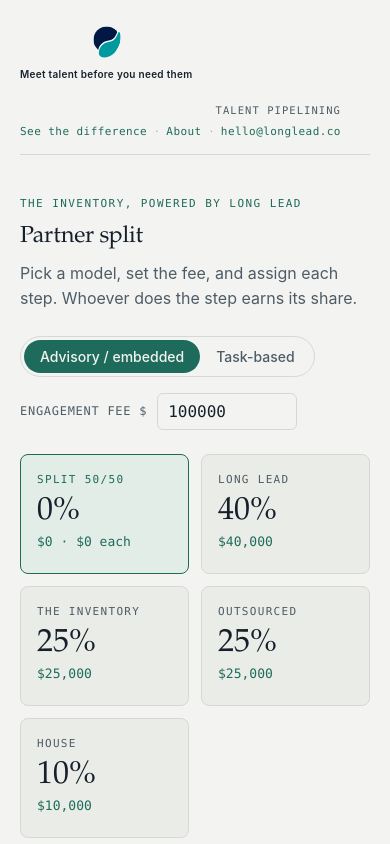
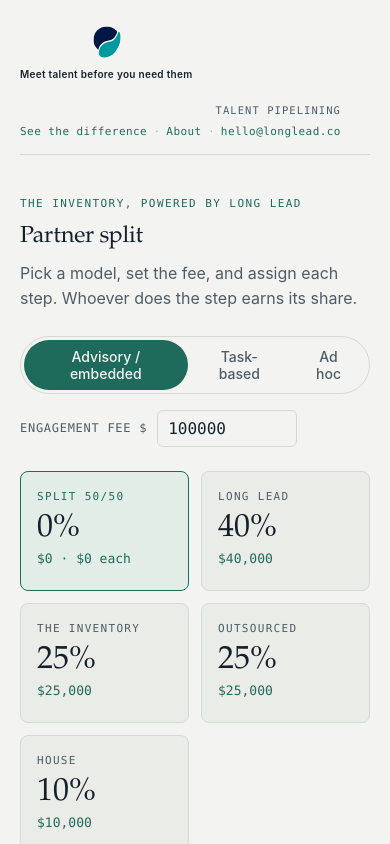
Before and after one commit to CocoLee120x2/longlead.co, a plain HTML site: page split.html in a window 390 px wide. Both pictures are taken after a click on the button "Advisory / embedded". Shown: the top 844 px of the page. Drawn offline with Linux system fonts and the light colour scheme.

Commit message:
Add ad hoc model to partner split
Co-Authored-By: Claude Opus 5.5 <noreply@anthropic.com>
Claude-Session: https://claude.ai/code/session_01G9M5qZbTwwsHjysVdwuDTn

```diff
--- a/split.html
+++ b/split.html
@@ -136,6 +136,10 @@
   .sp-row{display:grid;grid-template-columns:28px minmax(0,1fr) 180px 48px 170px;gap:14px;align-items:center;padding:12px 0;border-bottom:1px solid var(--rule);font-size:15px}
   .sp-row.h{font-family:var(--mono);font-size:11px;letter-spacing:.12em;text-transform:uppercase;color:var(--ink-soft);border-bottom:1px solid var(--ink)}
   .sp-row .n{font-family:var(--mono);font-size:12px;color:var(--ink-soft)}
+  .sp-row input[type=checkbox]{width:16px;height:16px;accent-color:var(--accent);margin:0}
+  .sp-row.off > span:not(.n), .sp-row.off .p{opacity:.4}
+  .sp-row.off input[type=range], .sp-row.off select{opacity:.4;pointer-events:none}
+  .sp-note{font-size:14px;color:var(--ink-soft);margin-top:-8px}
   .sp-row .p{font-family:var(--mono);font-size:14px;text-align:right}
   .sp-row input[type=range]{width:100%;accent-color:var(--accent)}
   .sp-row select{font:14px var(--sans);padding:6px 8px;border:1px solid var(--rule);border-radius:6px;background:var(--paper);color:var(--ink)}
@@ -183,11 +187,13 @@
           <div class="sp-tog">
             <button id="b1" class="on" type="button">Advisory / embedded</button>
             <button id="b2" type="button">Task-based</button>
+            <button id="b3" type="button">Ad hoc</button>
           </div>
           <label class="sp-fee">Engagement fee $ <input id="fee" type="number" value="100000" step="1000" min="0"></label>
         </div>
         <div class="sp-cards" id="cards"></div>
         <div class="sp-warn" id="warn"></div>
+        <p class="sp-note" id="note" hidden>Check the tasks this client needs, then set each share and owner. Unchecked tasks count as 0%.</p>
         <div>
           <div class="sp-row h"><span>#</span><span>Step</span><span>Share</span><span></span><span>Owner</span></div>
           <div id="rows"></div>
@@ -246,12 +252,30 @@
       ["Submission and bench delivery", 10, LL],
       ["Account management and renewal", 10, TI],
       ["House: overhead, BD, discretionary", 10, "House"]
+    ],
+    3: [
+      ["Lead generation and intro", 5, TI, false],
+      ["Discovery and needs assessment", 5, TI, false],
+      ["Proposal, pricing and close", 5, TI, false],
+      ["Kickoff and intake", 5, LL, false],
+      ["Calibration", 5, LL, false],
+      ["Hiring strategy and process design", 5, LL, false],
+      ["Hiring manager and interviewer coaching", 5, LL, false],
+      ["Embedded support", 5, LL, false],
+      ["Sourcing", 5, LL, false],
+      ["Questionnaire vetting", 5, LL, false],
+      ["Video screening", 5, LL, false],
+      ["Submission and bench delivery", 5, LL, false],
+      ["Reporting and recaps", 5, LL, false],
+      ["Account management, renewal and expansion", 5, TI, false],
+      ["House: overhead, BD, discretionary", 10, "House", true]
     ]
   };
 
   var model = 1;
   function clone(m) { return DEF[m].map(function (r) { return r.slice(); }); }
-  var state = { 1: clone(1), 2: clone(2) };
+  var state = { 1: clone(1), 2: clone(2), 3: clone(3) };
+  function isOn(r) { return r[3] !== false; }
   function $(id) { return document.getElementById(id); }
   function fmt(n) { return "$" + Math.round(n).toLocaleString("en-US"); }
   function pf(n) { return (Math.round(n * 10) / 10) + "%"; }
@@ -260,6 +284,7 @@
     var fee = Math.max(0, +$("fee").value || 0), give = $("give").checked, t = {}, sum = 0, joint = 0;
     PARTIES.forEach(function (o) { t[o] = 0; });
     state[model].forEach(function (r) {
+      if (!isOn(r)) return;
       sum += r[1];
       var o = r[2];
       if (give && o === "House") o = TI;
@@ -283,7 +308,10 @@
 
   function build() {
     $("rows").innerHTML = state[model].map(function (r, i) {
-      return '<div class="sp-row"><span class="n">' + String(i + 1).padStart(2, "0") + "</span><span>" + r[0] +
+      var lead = model === 3
+        ? '<span class="n"><input type="checkbox" data-c="' + i + '"' + (isOn(r) ? " checked" : "") + ' aria-label="Include ' + r[0] + '"></span>'
+        : '<span class="n">' + String(i + 1).padStart(2, "0") + "</span>";
+      return '<div class="sp-row' + (isOn(r) ? "" : " off") + '">' + lead + "<span>" + r[0] +
         '</span><input type="range" min="0" max="40" step="5" value="' + r[1] + '" data-i="' + i + '" aria-label="' + r[0] + ' share">' +
         '<span class="p" id="p' + i + '">' + r[1] + '%</span><select data-o="' + i + '" aria-label="' + r[0] + ' owner">' +
         OWN.map(function (o) { return "<option" + (o === r[2] ? " selected" : "") + ">" + o + "</option>"; }).join("") +
@@ -303,6 +331,14 @@
         calc();
       });
     });
+    document.querySelectorAll("#rows input[type=checkbox]").forEach(function (el) {
+      el.addEventListener("change", function (e) {
+        var i = +e.target.dataset.c;
+        state[model][i][3] = e.target.checked;
+        e.target.closest(".sp-row").classList.toggle("off", !e.target.checked);
+        calc();
+      });
+    });
     calc();
   }
 
@@ -310,11 +346,14 @@
     model = m;
     $("b1").classList.toggle("on", m === 1);
     $("b2").classList.toggle("on", m === 2);
+    $("b3").classList.toggle("on", m === 3);
+    $("note").hidden = m !== 3;
     build();
   }
 
   $("b1").addEventListener("click", function () { pick(1); });
   $("b2").addEventListener("click", function () { pick(2); });
+  $("b3").addEventListener("click", function () { pick(3); });
   $("fee").addEventListener("input", calc);
   $("give").addEventListener("change", calc);
   $("reset").addEventListener("click", function () {
```
